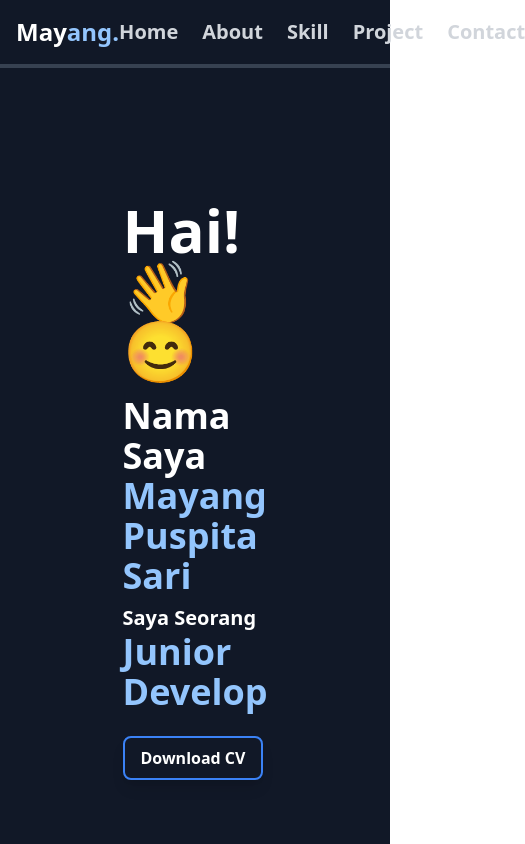
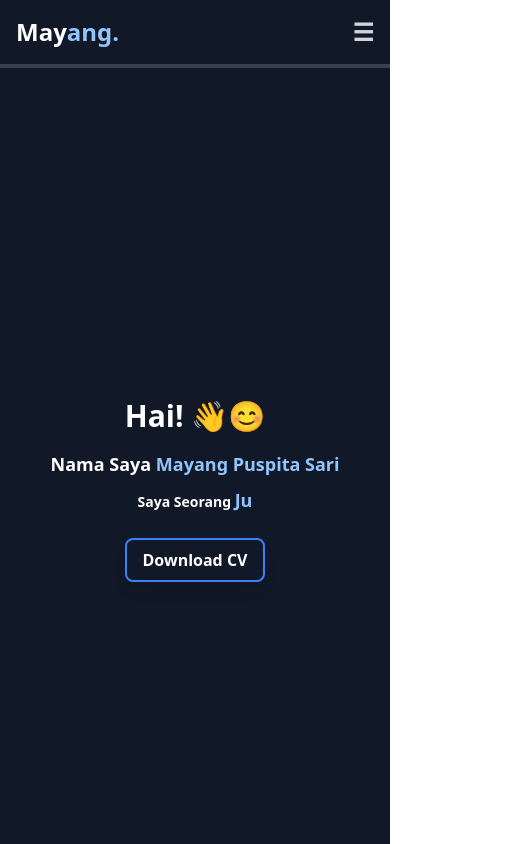
Before and after one commit to mayangpuspitasari/portofolio, a React (Vite) app: page / in a window 390 px wide. Shown: the top 844 px of the page, 525 px wide, since content can reach past the window. Built offline with nearby package versions, Linux system fonts and the light colour scheme.

Commit message:
perbaikan responsif dan penambahan cv

```diff
--- a/src/components/Hero.jsx
+++ b/src/components/Hero.jsx
@@ -1,7 +1,7 @@
 import React, { useState, useEffect, useRef } from 'react';
 
 const Hero = () => {
-  const texts = ['Junior Developer', 'Frontend Developer'];
+  const texts = ['Junior Developer', 'Web Developer'];
   const [textIndex, setTextIndex] = useState(0);
   const [displayText, setDisplayText] = useState('');
   const [isDeleting, setIsDeleting] = useState(false);
@@ -43,27 +43,37 @@ const Hero = () => {
 
   return (
     <div
-      className="bg-gray-900 bg-cover bg-center h-screen flex items-center justify-center px-40"
+      className="bg-gray-900 bg-cover bg-center h-screen flex items-center justify-center px-4 sm:px-8 md:px-16 lg:px-40 text-center md:text-left"
       id="home"
     >
-      <div className="keterangan text-white">
-        <h1 className="text-6xl font-bold mb-4">Hai! 👋😊</h1>
-        <p className="text-4xl font-bold mb-2">
+      <div className="text-white">
+        {/* Heading utama */}
+        <h1 className="text-3xl sm:text-4xl md:text-5xl lg:text-6xl font-bold mb-4">
+          Hai! 👋😊
+        </h1>
+
+        {/* Nama dan jabatan */}
+        <p className="text-lg sm:text-2xl md:text-3xl lg:text-4xl font-bold mb-2">
           Nama Saya{' '}
-          <span className="text-4xl font-bold text-blue-300">
+          <span className="text-lg sm:text-3xl md:text-4xl font-bold text-blue-300">
             Mayang Puspita Sari
           </span>
         </p>
-        <p className="text-xl font-bold">
+        <p className="text-sm sm:text-lg md:text-xl font-bold">
           Saya Seorang{' '}
-          <span className="font-bold text-blue-300 text-4xl">
+          <span className="font-bold text-blue-300 text-lg sm:text-2xl md:text-4xl">
             {displayText}
-          </span>{' '}
-          <br />
+          </span>
         </p>
-        <button className="mt-6 bg-transparent border-2 border-blue-500 hover:bg-blue-500 hover:text-white active:bg-blue-600 focus:outline-none focus:ring-2 focus:ring-violet-300 focus:ring-opacity-50 text-white font-semibold py-2 px-4 rounded-lg shadow-lg transition-transform transform hover:scale-105 flex items-center gap-2">
+
+        {/* Tombol Download CV */}
+        <a
+          href="/cv/cv-mayang.pdf" // Path file PDF ada di public/cv/
+          download="CV Mayang Puspita Sari.pdf" // Nama file saat diunduh
+          className="mt-6 bg-transparent border-2 border-blue-500 hover:bg-blue-500 hover:text-white active:bg-blue-600 focus:outline-none focus:ring-2 focus:ring-blue-300 focus:ring-opacity-50 text-white font-semibold py-2 px-4 rounded-lg shadow-lg transition-transform transform hover:scale-105 inline-block text-center"
+        >
           Download CV
-        </button>
+        </a>
       </div>
     </div>
   );
--- a/src/components/Navbar.jsx
+++ b/src/components/Navbar.jsx
@@ -1,27 +1,49 @@
-import React from 'react';
+import React, { useState } from 'react';
 
 const Navbar = () => {
+  const [isMenuOpen, setIsMenuOpen] = useState(false);
+
   return (
-    <div className="bg-gray-900 flex justify-between items-center font-bold px-4 md:px-16 py-4 text-xl border-b-4 border-gray-700 sticky top-0 z-10">
+    <div className="bg-gray-900 font-bold px-4 md:px-16 py-4 text-xl border-b-4 border-gray-700 sticky top-0 z-10">
+      {/* Navbar Container */}
+      <div className="flex justify-between items-center">
+        {/* Logo */}
         <div className="logo text-white text-2xl">
           May<span className="text-blue-300">ang.</span>
         </div>
-      <div className="menu cursor-pointer">
-        <ul className="flex gap-6 text-gray-300">
+
+        {/* Hamburger Button (Mobile) */}
+        <button
+          className="text-gray-300 md:hidden text-2xl"
+          onClick={() => setIsMenuOpen(!isMenuOpen)}
+        >
+          ☰
+        </button>
+
+        {/* Menu Links */}
+        <div
+          className={`${
+            isMenuOpen ? 'block' : 'hidden'
+          } md:flex flex-col md:flex-row absolute md:static top-full left-0 w-full md:w-auto bg-gray-900 md:bg-transparent py-4 md:py-0 text-center md:text-left`}
+        >
+          <ul className="flex flex-col md:flex-row gap-6 text-gray-300">
             {['home', 'about', 'skill', 'project', 'contact'].map((item) => (
               <li key={item} className="relative group">
                 <a
                   href={`#${item}`}
                   className="transition-colors hover:text-blue-300"
+                  onClick={() => setIsMenuOpen(false)} // Close menu on link click
                 >
                   {item.charAt(0).toUpperCase() + item.slice(1)}
                 </a>
+                {/* Underline effect */}
                 <span className="block absolute bottom-0 left-0 w-0 h-[2px] bg-blue-300 transition-all group-hover:w-full"></span>
               </li>
             ))}
           </ul>
         </div>
       </div>
+    </div>
   );
 };
 
--- a/src/components/Project.jsx
+++ b/src/components/Project.jsx
@@ -2,6 +2,7 @@ import React from 'react';
 import portfolioImg from '../asset/prt.jpg';
 import ecommerceImg from '../asset/kopi.jpg';
 import blogImg from '../asset/thread2.jpg';
+import palestina from '../asset/palestina.jpg';
 
 const projects = [
   {
@@ -25,6 +26,14 @@ const projects = [
     image: blogImg,
     link: 'https://app-forum-diskusi.vercel.app/',
     technologies: ['React', 'Tailwind CSS'],
+  },
+  {
+    title: 'Website Penggalangan Dana',
+    description:
+      'Aplikasi Penggalangan Dana Khusus Palestina, menggunakan Tailwind CSS, React , Node.js, Express.js, MongoDB.',
+    image: palestina,
+    link: 'https://bersama-palestina.vercel.app/',
+    technologies: ['React', 'Tailwind CSS', 'Node.JS', 'Express.JS', 'MongoDB'],
   },
 ];
 
```
Also changed, not shown: src/asset/palestina.jpg (added), 1 other file (tests, documents, lock files or other folders). Lines whose indentation alone changed are shown as unchanged.
